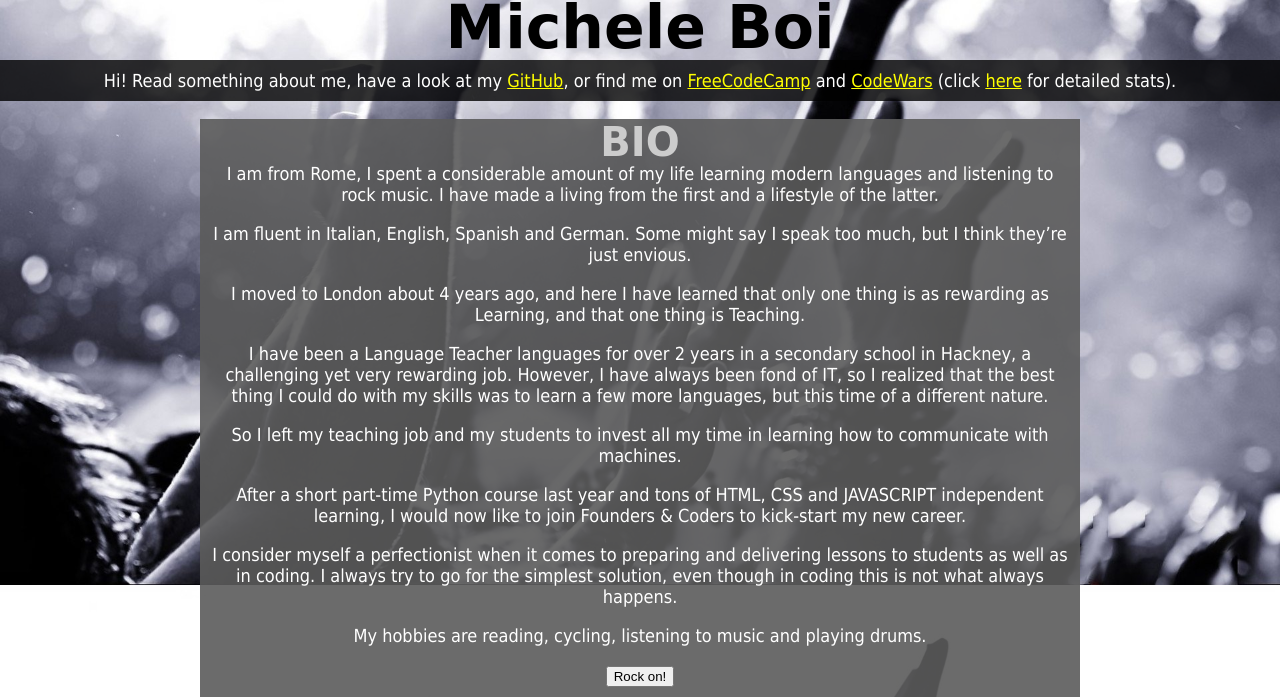
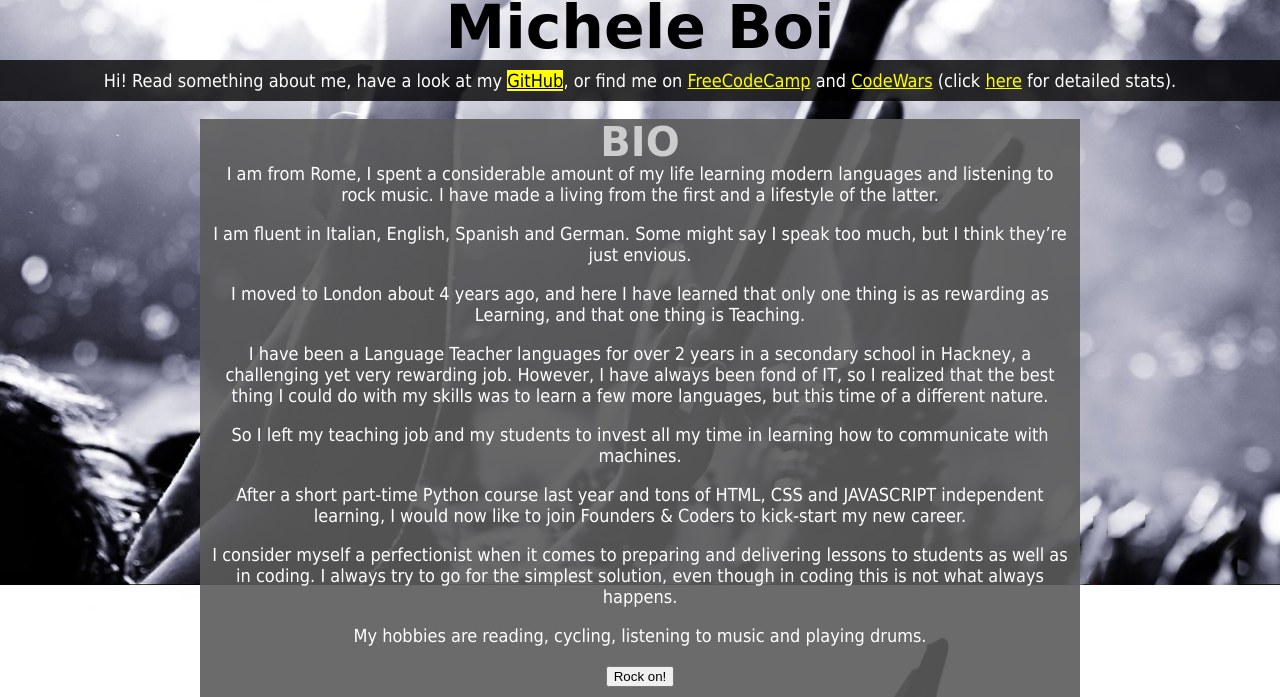
Before and after one commit to boi87/boi87.github.io, a plain HTML site: page index.html in a window 1280 px wide. In both pictures the pointer is over the link "GitHub". Shown: the part 215-912 px from the top of the page. Drawn offline with Linux system fonts and the light colour scheme; a web font is replaced by a local one.

Commit message:
Update homestyle.css

```diff
--- a/homestyle.css
+++ b/homestyle.css
@@ -39,6 +39,10 @@ body {
      a {
           color: yellow;
      }
+  li a:hover {
+    background-color: yellow;
+    color: black;
+}
 
 #content{}
      article{
```
